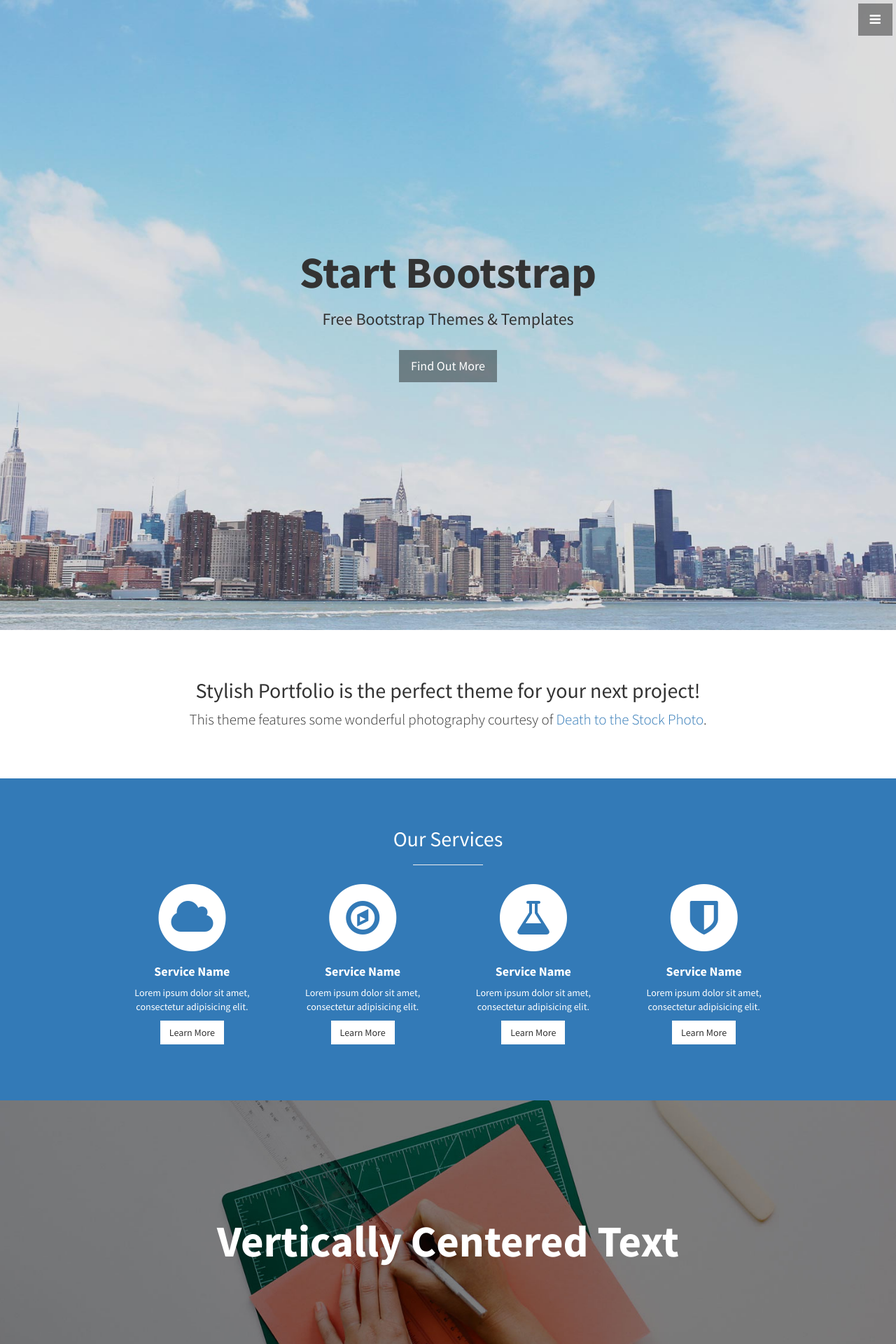
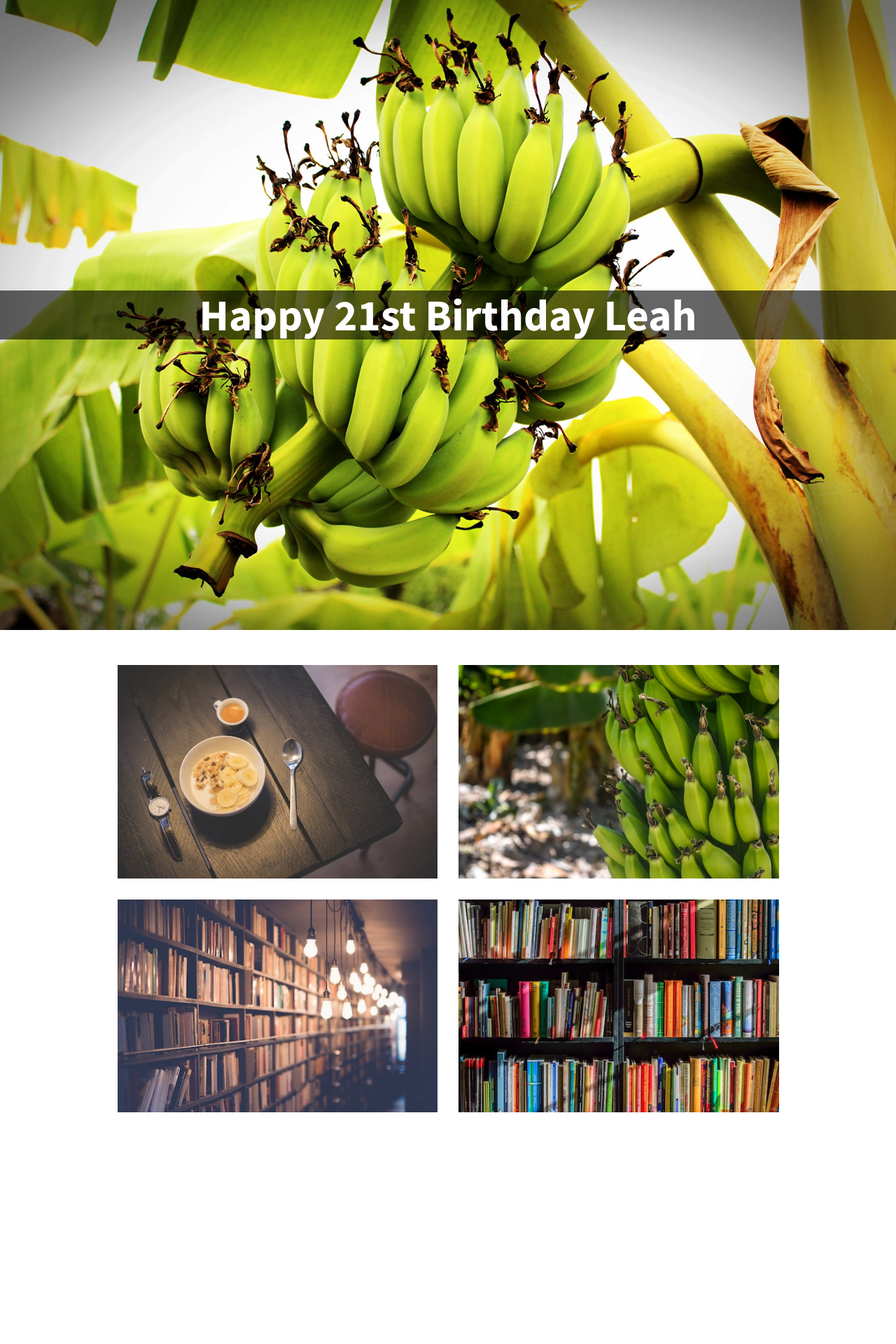
Before and after one commit to michellepicillo/michellepicillo.github.io, a Jekyll site: the page built from index.html, in a window 1280 px wide. Shown: the top 1920 px of the page at 70% size. Built offline with Jekyll 4.4.1, drawn with Linux system fonts in a browser that asks for light colours; after the commit the page ends 1669 px from its top, so only the background shows below that; some of the changed text lies outside the part shown.

Commit message:
added images, changd styles

```diff
--- a/_includes/head.html
+++ b/_includes/head.html
@@ -3,10 +3,10 @@
   <meta charset="utf-8">
   <meta http-equiv="X-UA-Compatible" content="IE=edge">
   <meta name="viewport" content="width=device-width, initial-scale=1">
-  <meta name="description" content="">
+  <meta name="description" content="We're all about books and bananas">
   <meta name="author" content="">
 
-  <title>Stylish Portfolio - Start Bootstrap Theme</title>
+  <title>Books and Bananas</title>
 
   <!-- Bootstrap Core CSS -->
   <link href="css/bootstrap.min.css" rel="stylesheet">
@@ -25,4 +25,15 @@
     <script src="https://oss.maxcdn.com/libs/respond.js/1.4.2/respond.min.js"></script>
   <![endif]-->
 
+
+  <meta property="og:title" content="booksnbananas.com">
+  <meta property="og:description" content="We're all about books and bananas">
+  <meta property="og:image" content="https://www.booksnbananas.com/img/bananas.jpg">
+  <meta property="og:url" content="https://www.booksnbananas.com">
+  <meta name="twitter:title" content="booksnbananas.com">
+  <meta name="twitter:description" content="We're all about books and bananas">
+  <meta name="twitter:image" content="https://www.booksnbananas.com/img/bananas.jpg">
+  <meta name="twitter:card" content="summary_large_image">
+
+  <link rel="icon" type="image/ico" href="favicon.ico">
 </head>
--- a/_includes/header.html
+++ b/_includes/header.html
@@ -1,8 +1,5 @@
 <header id="top" class="header">
   <div class="text-vertical-center">
-    <h1>Start Bootstrap</h1>
-    <h3>Free Bootstrap Themes &amp; Templates</h3>
-    <br>
-    <a href="#about" class="btn btn-dark btn-lg">Find Out More</a>
+    <h1><span>Happy 21st Birthday Leah</span></h1>
   </div>
 </header>
--- a/_includes/portfolio.html
+++ b/_includes/portfolio.html
@@ -2,40 +2,38 @@
   <div class="container">
     <div class="row">
       <div class="col-lg-10 col-lg-offset-1 text-center">
-        <h2>Our Work</h2>
-        <hr class="small">
+        <!-- <h2>Our Work</h2> -->
+        <!-- <hr class="small"> -->
         <div class="row">
           <div class="col-md-6">
             <div class="portfolio-item">
               <a href="#">
-                <img class="img-portfolio img-responsive" src="img/portfolio-1.jpg">
+                <img class="img-portfolio img-responsive" src="img/banana-breakfast-coffee-277382.jpg">
               </a>
             </div>
           </div>
           <div class="col-md-6">
             <div class="portfolio-item">
               <a href="#">
-                <img class="img-portfolio img-responsive" src="img/portfolio-2.jpg">
+                <img class="img-portfolio img-responsive" src="img/agriculture-banana-banana-tree-802783.jpg">
               </a>
             </div>
           </div>
           <div class="col-md-6">
             <div class="portfolio-item">
               <a href="#">
-                <img class="img-portfolio img-responsive" src="img/portfolio-3.jpg">
+                <img class="img-portfolio img-responsive" src="img/blur-book-stack-books-590493.jpg">
               </a>
             </div>
           </div>
           <div class="col-md-6">
             <div class="portfolio-item">
               <a href="#">
-                <img class="img-portfolio img-responsive" src="img/portfolio-4.jpg">
+                <img class="img-portfolio img-responsive" src="img/bookcase-books-bookshelves-159711.jpg">
               </a>
             </div>
           </div>
         </div>
-        <!-- /.row (nested) -->
-        <a href="#" class="btn btn-dark">View More Items</a>
       </div>
       <!-- /.col-lg-10 -->
     </div>
--- a/_layouts/front.html
+++ b/_layouts/front.html
@@ -5,16 +5,8 @@
 
 <body>
 
-  {% include navigation.html %}
   {% include header.html %}
-  {% include about.html %}
-  {% include services.html %}
-  {% include callout.html %}
   {% include portfolio.html %}
-  {% include call-to-action.html %}
-  {% include map.html %}
-  {% include footer.html %}
-  {% include scripts.html %}
 
 </body>
 
--- a/css/stylish-portfolio.css
+++ b/css/stylish-portfolio.css
@@ -155,11 +155,16 @@
     position: relative;
     width: 100%;
     height: 100%;
-    background: url(../img/bg.jpg) no-repeat center center scroll;
+    background: url(../img/bananas.jpg) no-repeat center center scroll;
     -webkit-background-size: cover;
     -moz-background-size: cover;
     background-size: cover;
     -o-background-size: cover;
+    color: white;
+}
+
+.header h1{
+    background-color: rgba(0, 0, 0, 0.6);
 }
 
 /* About */
```
Also changed, not shown: favicon.ico (added), img/agriculture-banana-banana-tree-802783.jpg (added), img/banana-breakfast-coffee-277382.jpg (added), img/bananas.jpg (added), img/blur-book-stack-books-590493.jpg (added), img/bookcase-books-bookshelves-159711.jpg (added), 8 other files.
